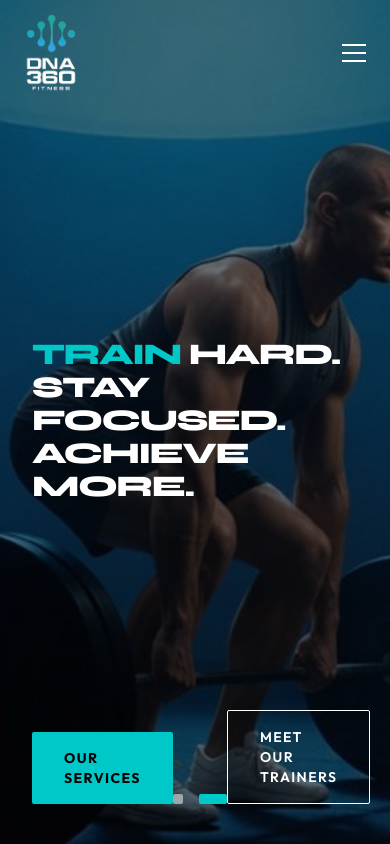
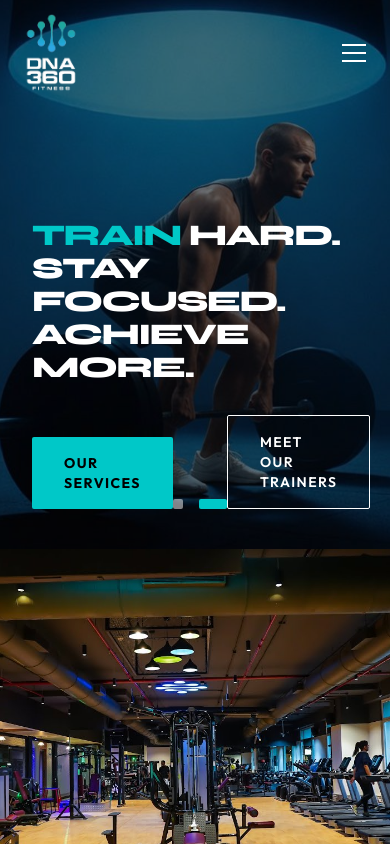
Before and after one commit to ke7innnn/dna360, a Next.js app: page / in a window 390 px wide. Shown: the top 844 px of the page. Built offline with nearby package versions, Linux system fonts and the light colour scheme.

Commit message:
style: optimize hero section for mobile view (shorter height, adjusted scale and position)

```diff
--- a/components/sections/Hero.tsx
+++ b/components/sections/Hero.tsx
@@ -9,7 +9,7 @@ const slides = [
   {
     id: 1,
     bg: '/hero-section/hero-1.jpg',
-    imageClass: 'object-cover object-center scale-150 translate-y-12',
+    imageClass: 'object-cover object-[center_top] lg:object-center scale-110 lg:scale-150 lg:translate-y-12',
     heading: 'Be healthier.',
     subheadings: ['Be stronger.', 'Be confident.'],
     ctaLeft: { label: 'Contact Us', href: '/contact' },
@@ -18,7 +18,7 @@ const slides = [
   {
     id: 2,
     bg: '/hero-section/hero-2.png',
-    imageClass: 'object-cover object-center scale-125',
+    imageClass: 'object-cover object-[center_top] lg:object-center scale-105 lg:scale-125',
     heading: 'Train Hard.',
     subheadings: ['Stay Focused.', 'Achieve More.'],
     ctaLeft: { label: 'Our Services', href: '/services' },
@@ -47,7 +47,7 @@ export default function Hero() {
   }
 
   return (
-    <section className="relative w-full h-screen overflow-hidden" id="hero">
+    <section className="relative w-full h-[65vh] md:h-[80vh] lg:h-screen min-h-[500px] overflow-hidden" id="hero">
       {/* Slides */}
       <AnimatePresence mode="wait">
         <motion.div
```
